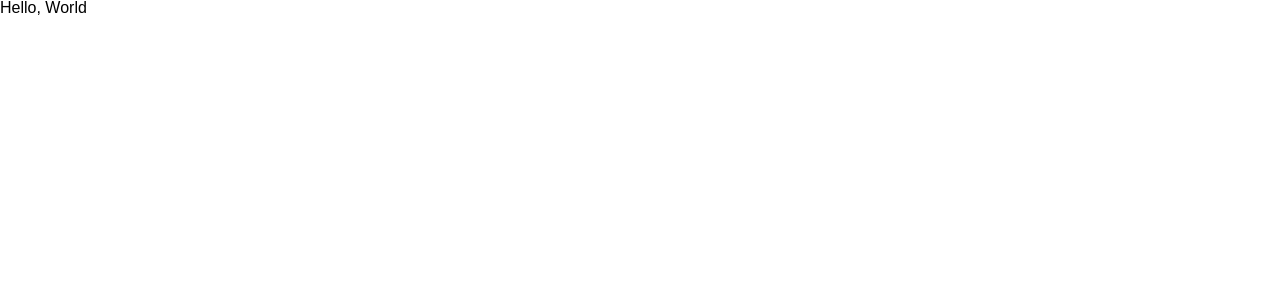
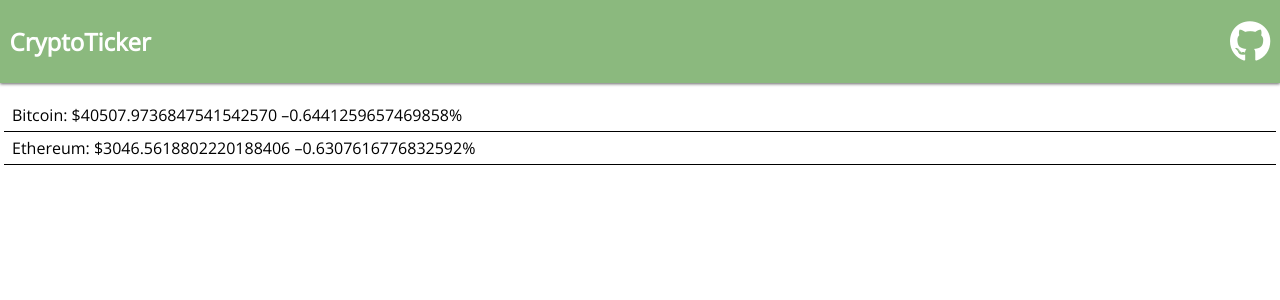
Before and after one commit to LaurenMcCall/CryptoTracker, a React (Vite) app: page / in a window 1280 px wide. Shown: the top 300 px of the page. Built offline with nearby package versions, Linux system fonts and the light colour scheme.

Commit message:
added static html and scss

```diff
--- a/index.html
+++ b/index.html
@@ -4,7 +4,11 @@
     <meta charset="UTF-8" />
     <link rel="icon" type="image/svg+xml" href="/src/favicon.svg" />
     <meta name="viewport" content="width=device-width, initial-scale=1.0" />
-    <title>Lauren McCall's Project</title>
+    <title>Crypto Tracker</title>
+    <link
+      href="https://cdnjs.cloudflare.com/ajax/libs/font-awesome/6.1.1/css/all.min.css"
+      rel="stylesheet"
+    />
   </head>
   <body>
     <div id="root"></div>
--- a/src/App.tsx
+++ b/src/App.tsx
@@ -1,5 +1,55 @@
-import React from 'react'
+import React, { useState } from 'react'
 
 export function App() {
-  return <div>Hello, World </div>
+  const [currency, setCurrency] = useState([
+    {
+      id: 'bitcoin',
+      rank: '1',
+      symbol: 'BTC',
+      name: 'Bitcoin',
+      supply: '19013243.0000000000000000',
+      maxSupply: '21000000.0000000000000000',
+      marketCapUsd: '770187947105.8361301478254510',
+      volumeUsd24Hr: '5955269855.4278165117411228',
+      priceUsd: '40507.9736847541542570',
+      changePercent24Hr: '0.6441259657469858',
+      vwap24Hr: '40440.1435281702083345',
+      explorer: 'https://blockchain.info/',
+    },
+    {
+      id: 'ethereum',
+      rank: '2',
+      symbol: 'ETH',
+      name: 'Ethereum',
+      supply: '120401345.4365000000000000',
+      maxSupply: null,
+      marketCapUsd: '366810149334.2842277404918309',
+      volumeUsd24Hr: '4343055044.6196763204485339',
+      priceUsd: '3046.5618802220188406',
+      changePercent24Hr: '0.6307616776832592',
+      vwap24Hr: '3033.9266928775305265',
+      explorer: 'https://etherscan.io/',
+    },
+  ])
+
+  return (
+    <div>
+      <header>
+        <h2>CryptoTicker</h2>
+        <div>
+          <i className="fa-brands fa-github bigger"></i>
+        </div>
+      </header>
+      <ul>
+        {currency.map(function (currency) {
+          return (
+            <li key={currency.rank}>
+              {currency.name}: ${currency.priceUsd} –
+              {currency.changePercent24Hr}%
+            </li>
+          )
+        })}
+      </ul>
+    </div>
+  )
 }
--- a/src/index.scss
+++ b/src/index.scss
@@ -1,15 +1,7 @@
+@import url('https://fonts.googleapis.com/css2?family=Open+Sans:wght@300&display=swap');
+
 :root {
-  font: 16px / 1 sans-serif;
-
-  // SDG brand colors
-  --asphalt: #2f3737;
-  --bright-sky: #80ced2;
-  --lime: #b1d133;
-  --night-sky: #85577e;
-  --sand: #f7f0da;
-  --sea: #5a9090;
-  --sun: #d5562b;
-  --tangerine: #f99d1b;
+  font: 16px / 1 'Open Sans', sans-serif;
 }
 
 html {
@@ -20,3 +12,30 @@ body {
   margin: 0;
   min-height: 100%;
 }
+
+header {
+  display: flex;
+  justify-content: space-between;
+  align-items: center;
+  background-color: rgb(139, 185, 126);
+  padding: 0.6rem;
+  color: white;
+  box-shadow: 0 1px 3px #666;
+}
+
+.bigger {
+  font-size: 2.6rem;
+}
+
+ul {
+  display: flex;
+  flex-direction: column;
+}
+
+li {
+  list-style: none;
+  padding: 0.5rem;
+  margin-left: -36px;
+  margin-right: 4px;
+  border-bottom: 1px solid black;
+}
```
